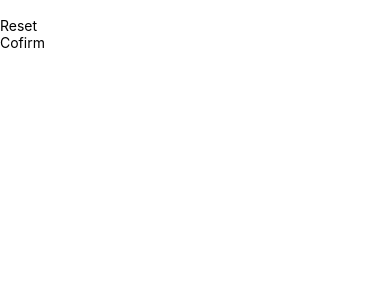
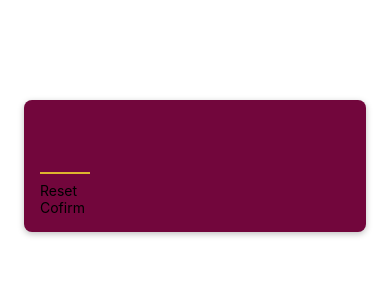
Before and after one commit to hung1720/udemy-section4, a React Native app: screen / in a window 390 px wide. Shown: the top 300 px of the page. Built offline with nearby package versions, Linux system fonts and the light colour scheme.

Commit message:
finished section 51

```diff
--- a/screens/StartGameScreen.js
+++ b/screens/StartGameScreen.js
@@ -1,10 +1,16 @@
-import { TextInput, View } from "react-native";
+import { TextInput, View, StyleSheet } from "react-native";
 import PrimaryButton from "../components/PrimaryButton";
 
 function StartGameScreen() {
     return (
-        <View>
-            <TextInput />
+        <View style={styles.inputContainer}>
+            <TextInput
+                style={styles.numberInput}
+                maxLength={2}
+                keyboardType="number-pad"
+                autoCapitalize="none"
+                autoCorrect={false}
+            />
            <PrimaryButton>Reset</PrimaryButton>
            <PrimaryButton>Cofirm</PrimaryButton>
         </View>
@@ -12,3 +18,29 @@
 }
 
 export default StartGameScreen;
+
+const styles = StyleSheet.create({
+    inputContainer: {
+        padding: 16,
+        marginTop: 100,
+        backgroundColor: '#72063c',
+        marginHorizontal: 24,
+        borderRadius: 8,
+        elevation: 4,
+        shadowColor: 'black',
+        shadowOffset: {width: 0, height: 2},
+        shadowRadius: 6,
+        shadowOpacity: 0.25
+    },
+    numberInput: {
+        height: 50,
+        width: 50,
+        fontSize: 32,
+        borderBottomColor: '#ddb52f',
+        borderBottomWidth: 2,
+        color: '#ddb52f',
+        marginVertical: 8,
+        fontWeight: 'bold',
+        textAlign: 'center'
+    }
+})
```
Also changed, not shown: App.js (+8 -0 lines).
